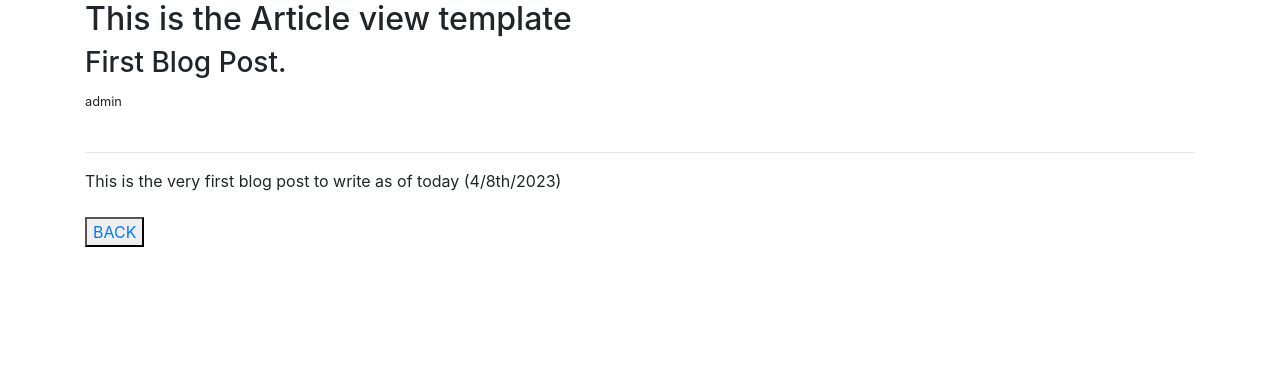
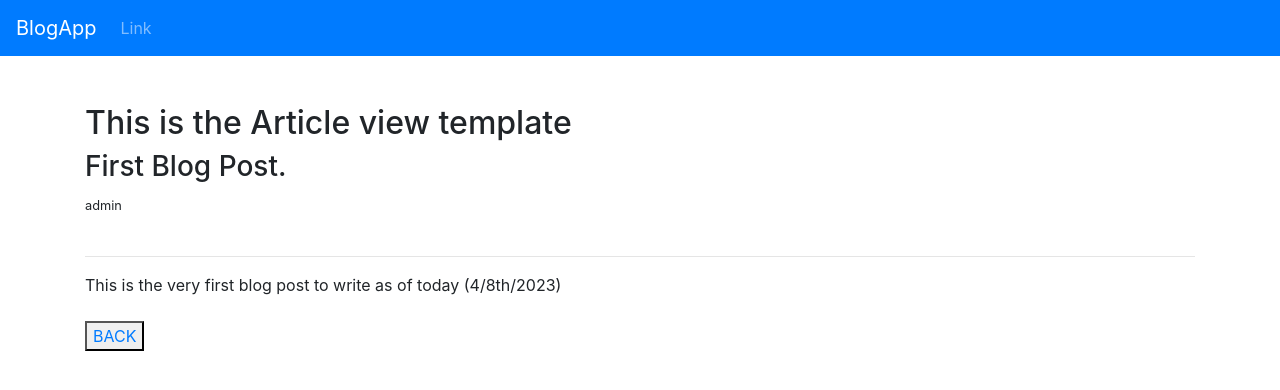
Before and after one commit to Erick-WG/djangoEndevour, a Django app: page /article/1 in a window 1280 px wide. Shown: the top 390 px of the page. Run offline with Django 4.2, Linux system fonts and the light colour scheme; data comes from the database, SQL or seed files in the repository.

Commit message:
adding the navigation bar in the base template
navigation bar configuration.

```diff
--- a/Blog_Project/BlogApp/templates/base.html
+++ b/Blog_Project/BlogApp/templates/base.html
@@ -2,6 +2,8 @@
 <html lang="en">
   <head>
     <!-- Required meta tags -->
+    <!-- for the meta data you can do the same as the block title's it's good practice for the seo -->
+
     <meta charset="utf-8">
     <meta name="viewport" content="width=device-width, initial-scale=1, shrink-to-fit=no">
 
@@ -15,8 +17,25 @@
     </title>
   </head>
   <body>
+    <!-- The imported navbar from the bootstrap link v.4.4 -->
+    <nav class="navbar navbar-expand-lg navbar-dark bg-primary">
+      <a class="navbar-brand" href="{% url 'home' %}">BlogApp</a>
+      <button class="navbar-toggler" type="button" data-toggle="collapse" data-target="#navbarSupportedContent" aria-controls="navbarSupportedContent" aria-expanded="false" aria-label="Toggle navigation">
+        <span class="navbar-toggler-icon"></span>
+      </button>
+
+      <div class="collapse navbar-collapse" id="navbarSupportedContent">
+        <ul class="navbar-nav mr-auto">
+
+          <li class="nav-item">
+            <a class="nav-link" href="#">Link</a>
+          </li>
+        </ul>
+      </div>
+    </nav>
 
     <div class = "container">
+      <br><br>
         {% block content %}
 
 
```
Also changed, not shown: Blog_Project/BlogApp/templates/add_post.html (added, +9 -0 lines).
